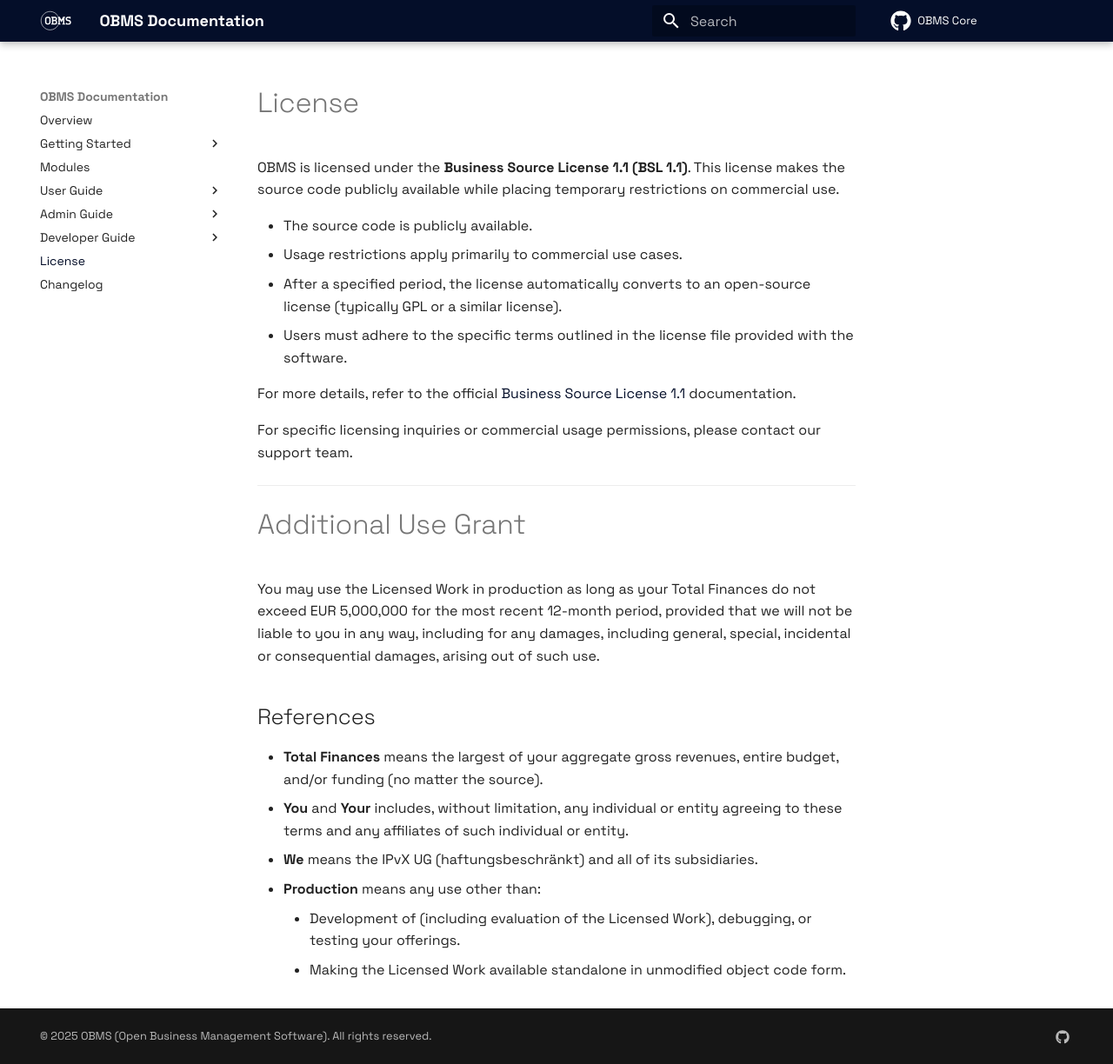
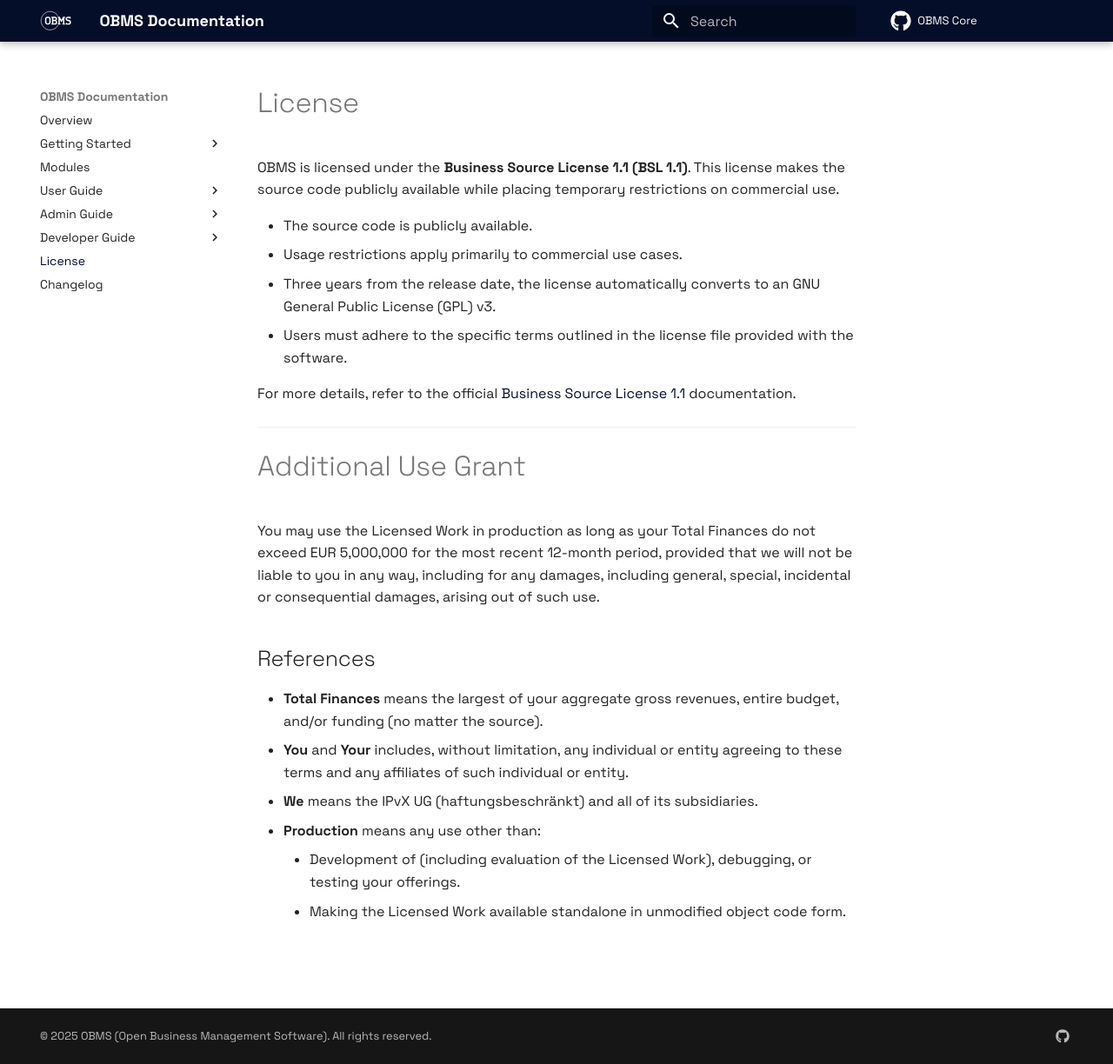
Before and after one commit to OBMS-Open-Business-Management-Software/documentation, an MkDocs documentation site: the page built from docs/misc/license.md, in a window 1280 px wide and 1224 px high. Shown: the whole window at 87% size. Built offline with MkDocs 1.6.1 and Material for MkDocs 9.7.7, drawn with Linux system fonts in a browser that asks for light colours; comment, search, counter and statistics services are not loaded.

Commit message:
chore: specific license limitiations

```diff
--- a/docs/misc/license.md
+++ b/docs/misc/license.md
@@ -4,12 +4,10 @@ OBMS is licensed under the **Business Source License 1.1 (BSL 1.1)**. This licen
 
 - The source code is publicly available.
 - Usage restrictions apply primarily to commercial use cases.
-- After a specified period, the license automatically converts to an open-source license (typically GPL or a similar license).
+- Three years from the release date, the license automatically converts to an GNU General Public License (GPL) v3.
 - Users must adhere to the specific terms outlined in the license file provided with the software.
 
 For more details, refer to the official [Business Source License 1.1](https://mariadb.com/bsl11/) documentation.
-
-For specific licensing inquiries or commercial usage permissions, please contact our support team.
 
 ---
 
```
